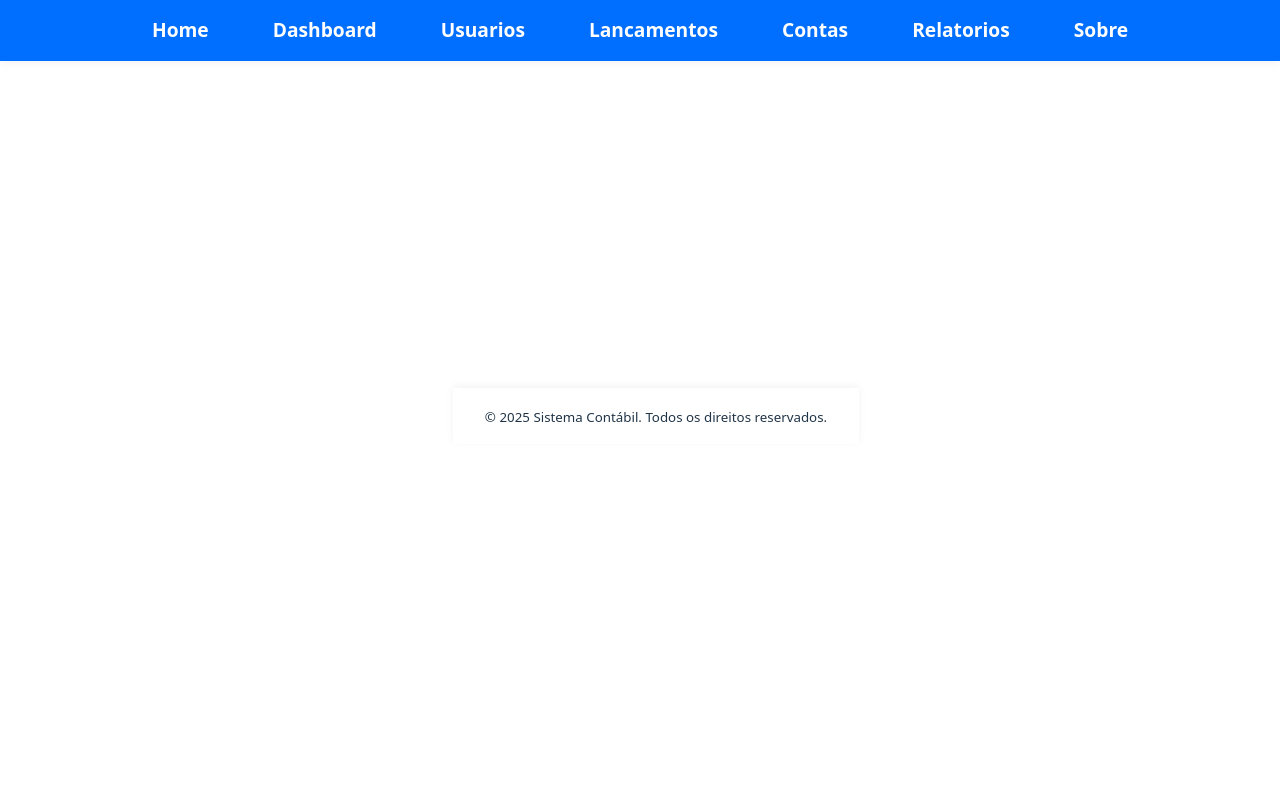
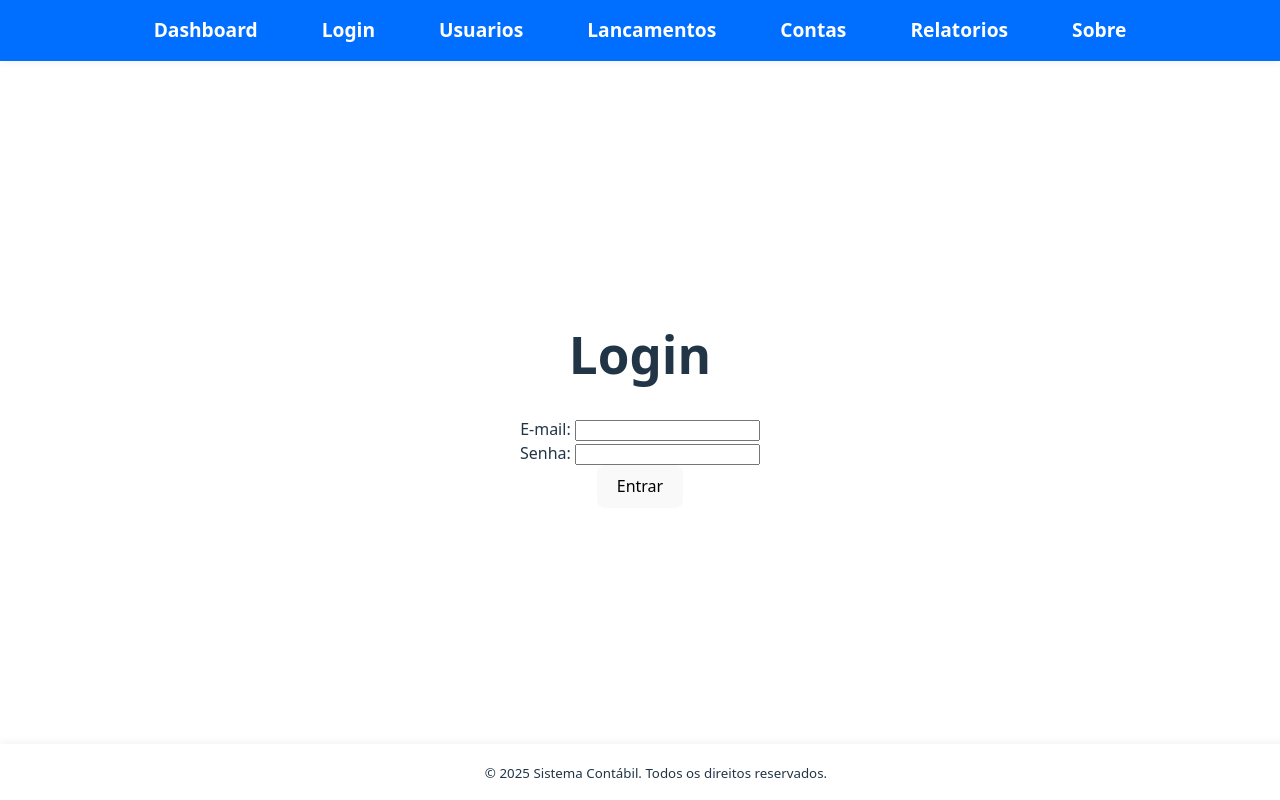
Before and after one commit to dbarbosadavid/SistemaContabil, a React (Vite) app: page /login in a window 1280 px wide. Built offline with nearby package versions, Linux system fonts and the light colour scheme.

Commit message:
Footer Fixed + Login Router - Home Router

```diff
--- a/src/App.tsx
+++ b/src/App.tsx
@@ -9,7 +9,7 @@ function App() {
     <BrowserRouter>
       <Nav />
       <Body />
-      <footer style={{ left: 0, bottom: 0, width: "100%",marginTop: "2rem", padding: "1rem", textAlign: "center", boxShadow: "0 -2px 8px rgba(0,0,0,0.05)"}}>
+      <footer style={{ left: 0, bottom: 0, width: "100%",marginTop: "2rem", padding: "1rem", textAlign: "center", boxShadow: "0 -2px 8px rgba(0,0,0,0.05)", position: "fixed"}}>
         <small>&copy; {new Date().getFullYear()} Sistema Contábil. Todos os direitos reservados.</small>
       </footer>
     </BrowserRouter>
--- a/src/components/Nav.tsx
+++ b/src/components/Nav.tsx
@@ -1,46 +1,16 @@
 import React from "react";
 import { Link } from "react-router-dom"
-import { SubMenu } from "./SubMenu";
 import '../Nav.css';
 
 const Nav: React.FC = () => {
   return (
     <nav id="nav">
-        <Link to="/">Home</Link>
-        <Link to="/dashboard">Dashboard</Link>
+        <Link to="/">Dashboard</Link>
+        <Link to="/login">Login</Link>
         <Link to="/usuarios">Usuarios</Link>
         <Link to="/lancamentos">Lancamentos</Link>
         <Link to="/contas">Contas</Link>
         <Link to="/relatorios">Relatorios</Link>
-
-{/*
-        <SubMenu
-            title="Lançamento"
-            items={["Criar Lançamento",
-                    "Editar Lançamento",
-                    "Excluir Lançamento",
-                    "Listar Lançamentos",
-                    "Pesquisar Lançamento"
-                  ]}
-            left="1rem"
-        />
-        <SubMenu
-            title="Contas"
-            items={["Cadastrar Conta",
-                    "Pagar Conta",
-                    "Receber Conta",
-                    "Editar Conta",
-                    "Listar Contas",
-                  ]}
-            left="20rem"
-        />
-        <SubMenu
-            title="Relatórios"
-            items={["Gerar Relatório"]}
-            left="37rem"
-
-        />
-*/}
         <Link to="/about">Sobre</Link>
     </nav>
   )
--- a/src/pages/Home.tsx
+++ /dev/null
@@ -1,12 +0,0 @@
-import React from "react";
-
-const Home: React.FC = () => {
-  return (
-    <>
-        <h1>Home</h1>
-    </>
-  )
-
-};
-
-export default Home;
--- a/src/pages/Login.tsx
+++ b/src/pages/Login.tsx
@@ -7,10 +7,10 @@ const Login: React.FC = () => {
         <>
             <h1>Login</h1>
             <form>
-                <label>Email:</label>
+                <label>E-mail:  </label>
                 <input type="email" required /><br></br>
 
-                <label>Senha:</label>
+                <label>Senha:  </label>
                 <input type="password" required /><br></br>
 
                 <button type="submit">Entrar</button>
--- a/src/routes/Router.tsx
+++ b/src/routes/Router.tsx
@@ -1,18 +1,18 @@
 import React from "react";
 import { Routes as RouterRoutes, Route } from "react-router-dom";
-import Home from "../pages/Home";
 import About from "../pages/About";
 import Dashboard from "../pages/Dashboard";
 import Usuarios from "../pages/Usuarios";
 import Lancamentos from "../pages/Lancamentos";
 import Contas from "../pages/Contas";
 import Relatorios from "../pages/Relatorios";
+import Login from "../pages/Login";
 
 const AppRoutes: React.FC = () => {
   return (
     <RouterRoutes>
-      <Route path="/" element={<Home />} />
-      <Route path="/dashboard" element={<Dashboard />} />
+      <Route path="/login" element={<Login />} />
+      <Route path="/" element={<Dashboard />} />
       <Route path="/usuarios" element={<Usuarios />} />
       <Route path="/lancamentos" element={<Lancamentos />} />
       <Route path="/contas" element={<Contas />} />
```
